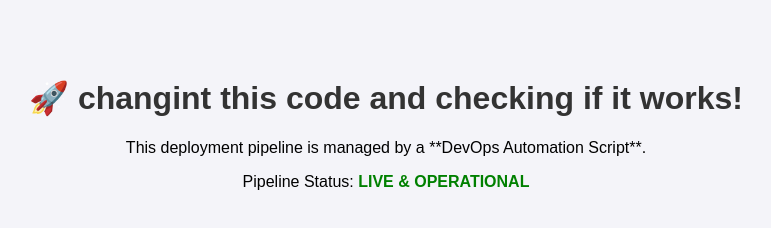
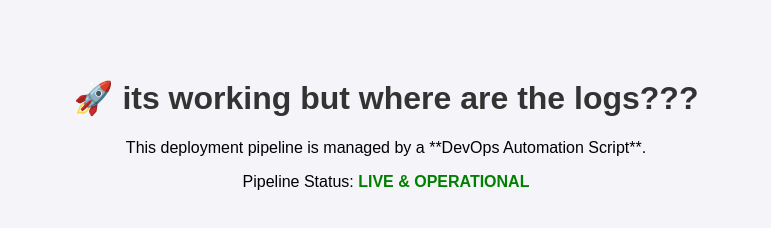
Before and after one commit to ItzVerse-dev/myfirstproject, a plain HTML site: page index.html in a window 1280 px wide. Shown: the whole page, without its empty margins (254-1025 px from the left). Drawn offline with Linux system fonts and the light colour scheme.

Commit message:
Update index.html

```diff
--- a/index.html
+++ b/index.html
@@ -10,7 +10,7 @@
     </style>
 </head>
 <body>
-    <h1>🚀 changint this code and checking if it works!</h1>
+    <h1>🚀 its working but where are the logs???</h1>
     <p>This deployment pipeline is managed by a **DevOps Automation Script**.</p>
     <p>Pipeline Status: <span class="status">LIVE & OPERATIONAL</span></p>
 </body>
```
